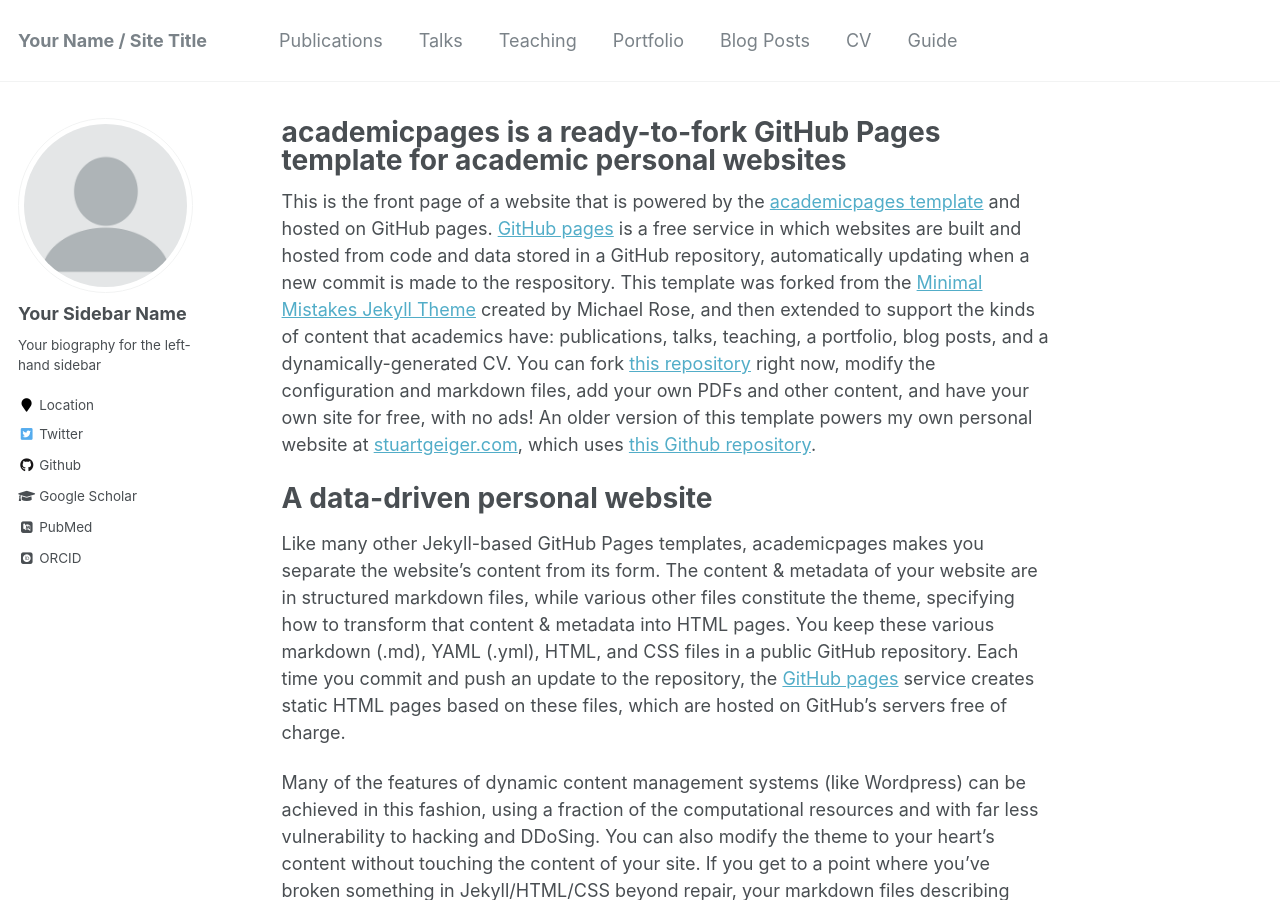
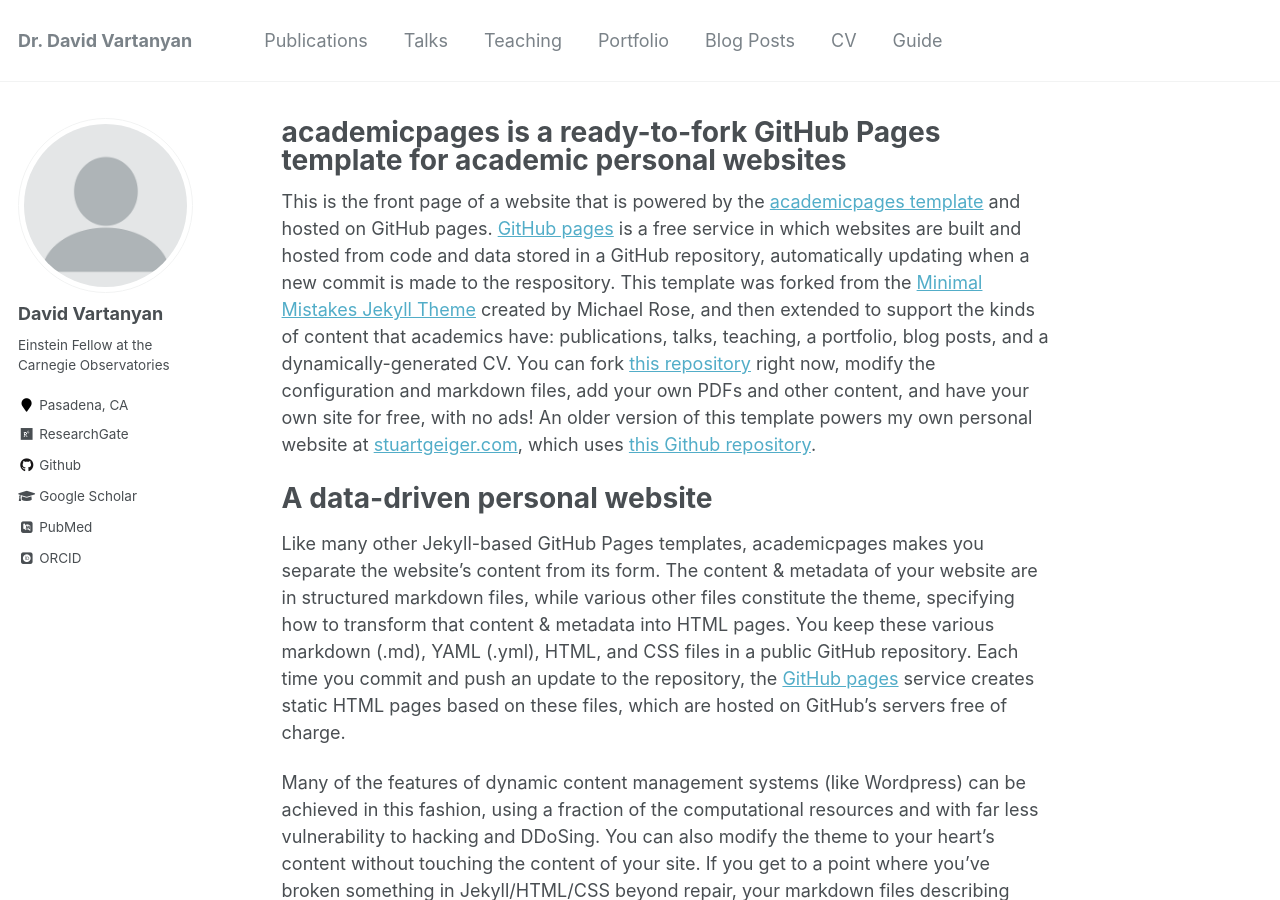
Before and after one commit to dvartany/dvartany.github.io, a Jekyll site: the page built from _pages/about.md, in a window 1280 px wide and 900 px high. Built offline with Jekyll 4.4.1, drawn with Linux system fonts in a browser that asks for light colours; some web fonts are replaced; some of the changed text lies outside the part shown.

Commit message:
Update _config.yml

```diff
--- a/_config.yml
+++ b/_config.yml
@@ -7,13 +7,13 @@
 
 # Site Settings
 locale                   : "en-US"
-title                    : "Your Name / Site Title"
+title                    : "Dr. David Vartanyan"
 title_separator          : "-"
-name                     : &name "Your Name"
-description              : &description "personal description"
-url                      : https://academicpages.github.io # the base hostname & protocol for your site e.g. "https://mmistakes.github.io"
+name                     : &name "David Vartanyan"
+description              : &description "Einstein Fellow at Carnegie Observatories"
+url                      : https://dvartany.github.io # the base hostname & protocol for your site e.g. "https://mmistakes.github.io"
 baseurl                  : "" # the subpath of your site, e.g. "/blog"
-repository               : "academicpages/academicpages.github.io"
+repository               : "dvartany.github.io"
 teaser                   :  # filename of teaser fallback teaser image placed in /images/, .e.g. "500x300.png"
 breadcrumbs              : false # true, false (default)
 words_per_minute         : 160
@@ -57,7 +57,7 @@
 
 # Social Sharing
 twitter:
-  username               : &twitter
+  username               :
 facebook:
   username               :
   app_id                 :
@@ -80,15 +80,15 @@
 
 # Site Author
 author:
-  name             : "Your Sidebar Name"
+  name             : "David Vartanyan"
   avatar           : "profile.png"
-  bio              : "Your biography for the left-hand sidebar"
-  location         : "Location"
+  bio              : "Einstein Fellow at the Carnegie Observatories"
+  location         : "Pasadena, CA"
   employer         :
-  pubmed           : "https://www.ncbi.nlm.nih.gov/pubmed/?term=john+snow"
-  googlescholar    : "http://yourfullgooglescholarurl.com"
+  pubmed           : ""
+  googlescholar    : "https://scholar.google.com/citations?user=TAxaeXcAAAAJ&hl"
   email            :
-  researchgate     :  # example: "https://www.researchgate.net/profile/yourprofile"
+  researchgate     : "https://www.researchgate.net/profile/David-Vartanyan?ev=hdr_xprf"
   uri              :
   bitbucket        :
   codepen          :
@@ -96,20 +96,20 @@
   flickr           :
   facebook         :
   foursquare       :
-  github           : "academicpages"
+  github           : "dvartany"
   google_plus      :
   keybase          :
   instagram        :
   impactstory      : #"https://profiles.impactstory.org/u/xxxx-xxxx-xxxx-xxxx"
   lastfm           :
   linkedin         :
-  orcid            : "http://orcid.org/yourorcidurl"
+  orcid            : "https://orcid.org/my-orcid?orcid=0000-0003-1938-9282"
   pinterest        :
   soundcloud       :
   stackoverflow    : # http://stackoverflow.com/users/123456/username
   steam            :
   tumblr           :
-  twitter          : "replacethistwitterhandle"
+  twitter          : #"replacethistwitterhandle"
   vine             :
   weibo            :
   xing             :
```
